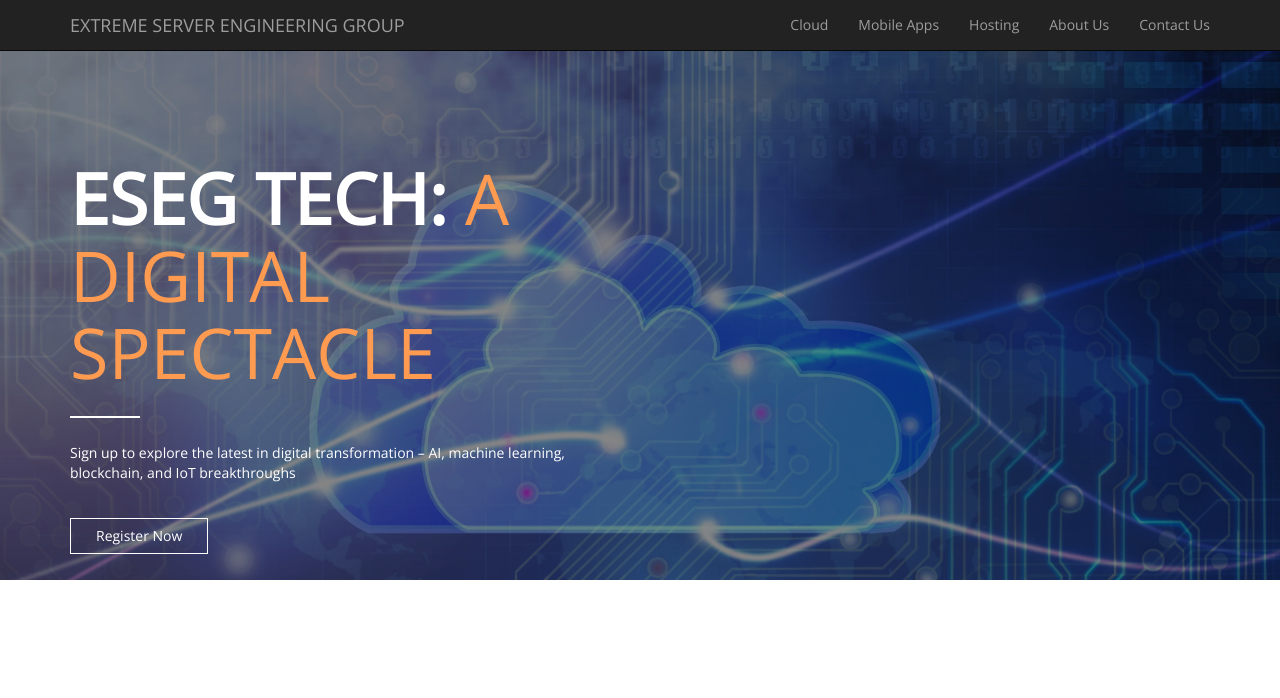
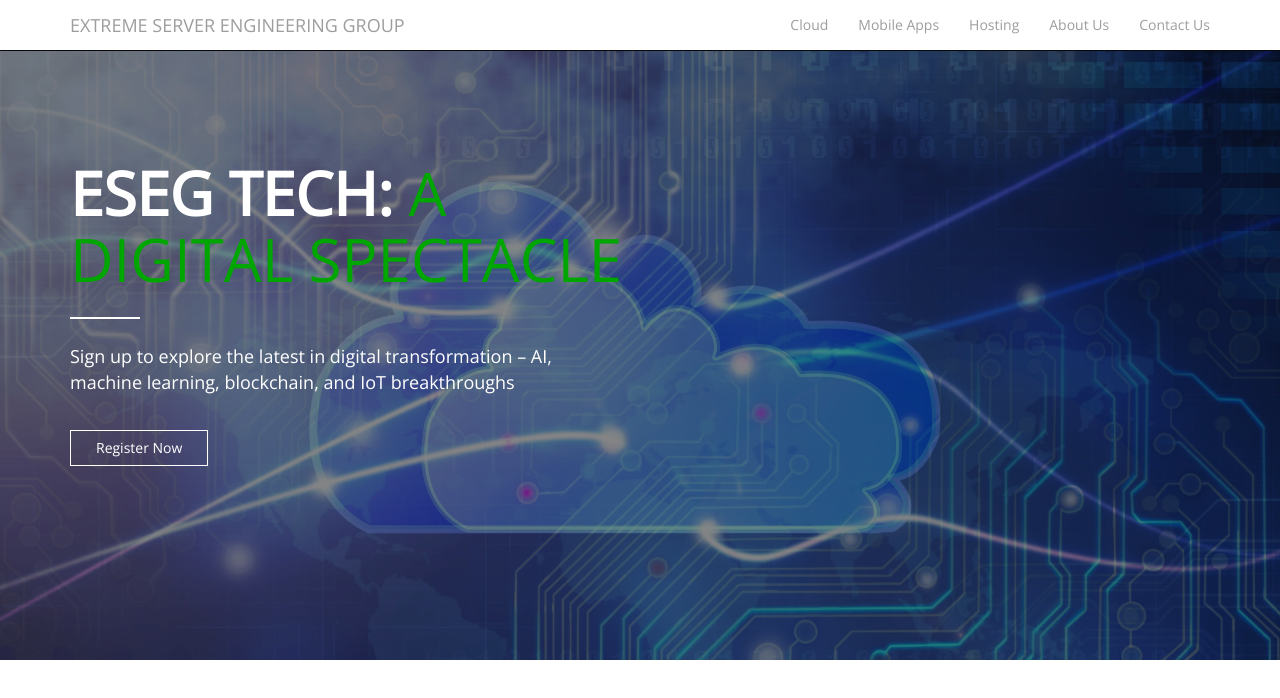
Before and after one commit to yehdhih/xSeegWebSite, a plain HTML site: page index.html in a window 1280 px wide. Drawn offline with nearby package versions, Linux system fonts and the light colour scheme.

Commit message:
main color modification

```diff
--- a/css/style.css
+++ b/css/style.css
@@ -7,15 +7,21 @@ body{
 .scrolled{
     background-color: rgba(0,0,0,.8)
 }
-
+.navbar{
+    background-color: #fff
+}
 
 /* Start Header Styles */
 .header{
     background: url(../images/slide.jpg) no-repeat top center;
     background-size: cover;
-    height: 70vh;
+    height: 80vh;
     position: relative;
     color: #fff
+}
+
+.header p {
+    font-size: 18px;
 }
 .header .overlay{
     top: 0;
@@ -39,11 +45,11 @@ body{
 }
 .header h1{
     font-weight: bold;
-    font-size: 70px
+    font-size: 60px
 }
 .header h1 span{
     font-weight: normal;
-    color: #ff9b51
+    color: #00A600
 }
 .header h1 ~ .lead{
     font-size: 30px
```
